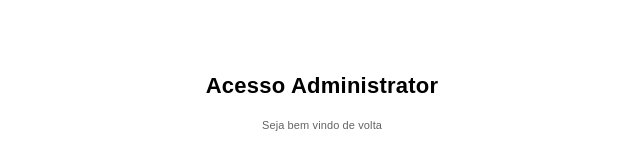
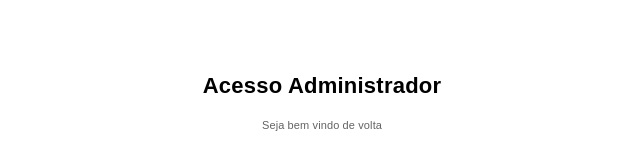
Before and after one commit to byte-stack-uefs/livrum, a Next.js app in the folder phase_4/app/webapp/: page /admin/login in a window 1280 px wide. Shown: the part 351-499 px from the top of the page, without its empty margins (318-958 px from the left). Built offline with nearby package versions, Linux system fonts and the light colour scheme.

Commit message:
Arrumando o label

```diff
--- a/phase_4/app/webapp/app/(account)/admin/login/page.tsx
+++ b/phase_4/app/webapp/app/(account)/admin/login/page.tsx
@@ -46,7 +46,7 @@ const AdminLogin = () => {
                     >
                         <Grid item xs={12}>
                             <Typography variant="body2" fontFamily="Raleway, sans-serif" fontSize="22px" fontWeight="bold">
-                                Acesso Administrator
+                                Acesso Administrador
                             </Typography>
                         </Grid>
                         <Grid item xs={12}>
```
